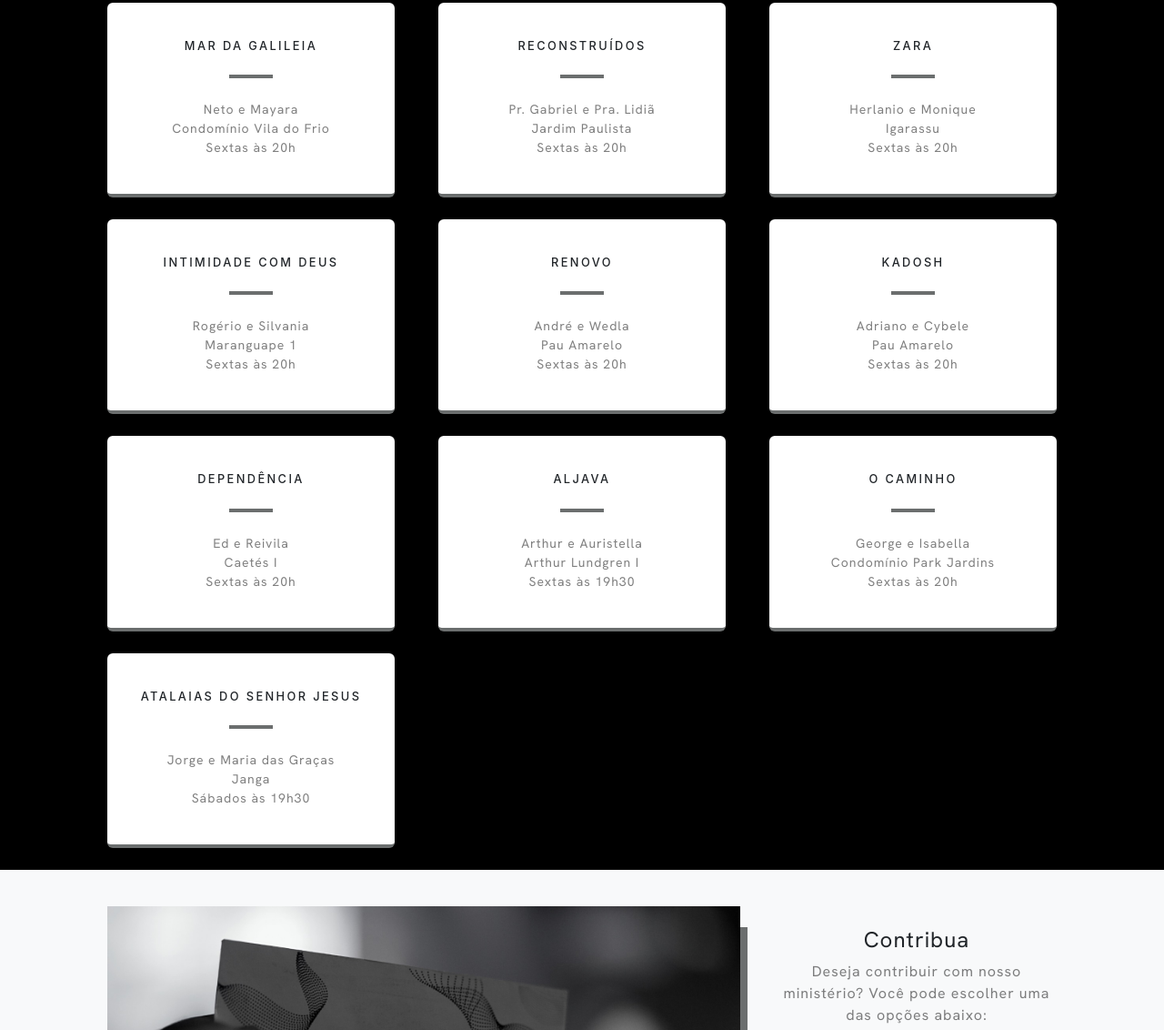
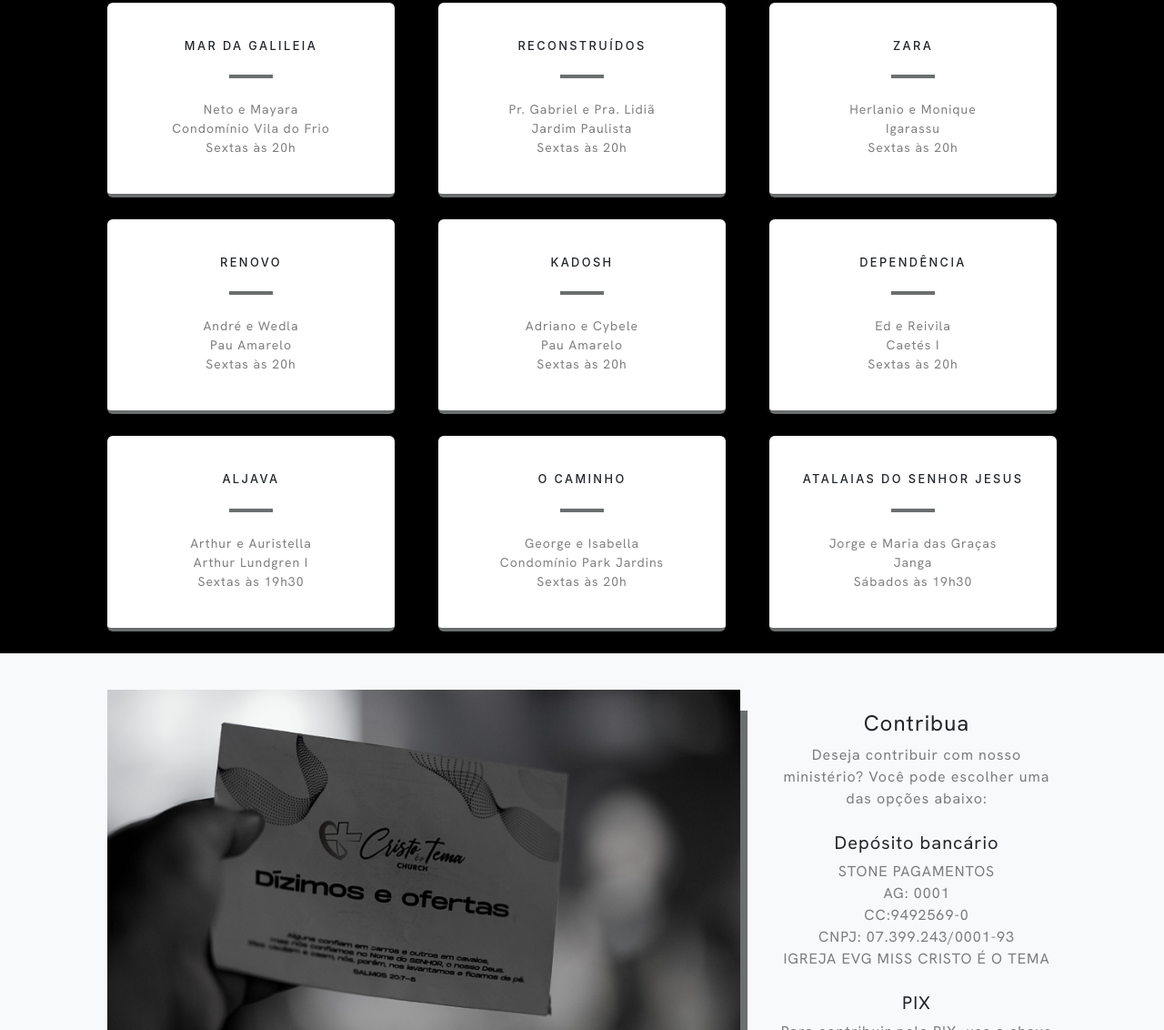
Before and after one commit to foolOnTheHill/ct-church-landing-page, a plain HTML site: page index.html in a window 1280 px wide. Shown: the part 4082-5214 px from the top of the page at 91% size. Drawn offline with nearby package versions, Linux system fonts and the light colour scheme.

Commit message:
Atualiza lista de PGs

```diff
--- a/index.html
+++ b/index.html
@@ -227,17 +227,6 @@
                     <div class="col-md-4 mb-3 mb-md-0">
                         <div class="card py-4 h-100">
                             <div class="card-body text-center">
-                                <h4 class="text-uppercase m-0">Intimidade com Deus</h4>
-                                <hr class="my-4 mx-auto" />
-                                <div class="small text-black-50">Rogério e Silvania</div>
-                                <div class="small text-black-50">Maranguape 1</div>
-                                <div class="small text-black-50">Sextas às 20h</div>
-                            </div>
-                        </div>
-                    </div>
-                    <div class="col-md-4 mb-3 mb-md-0">
-                        <div class="card py-4 h-100">
-                            <div class="card-body text-center">
                                 <h4 class="text-uppercase m-0">Renovo</h4>
                                 <hr class="my-4 mx-auto" />
                                 <div class="small text-black-50">André e Wedla</div>
@@ -257,8 +246,6 @@
                             </div>
                         </div>
                     </div>
-                </div>
-                <div class="row gx-4 gx-lg-5">
                     <div class="col-md-4 mb-3 mb-md-0">
                         <div class="card py-4 h-100">
                             <div class="card-body text-center">
@@ -270,6 +257,8 @@
                             </div>
                         </div>
                     </div>
+                </div>
+                <div class="row gx-4 gx-lg-5">
                     <div class="col-md-4 mb-3 mb-md-0">
                         <div class="card py-4 h-100">
                             <div class="card-body text-center">
@@ -292,8 +281,6 @@
                             </div>
                         </div>
                     </div>
-                </div>
-                <div class="row gx-4 gx-lg-5">
                     <div class="col-md-4 mb-3 mb-md-0">
                         <div class="card py-4 h-100">
                             <div class="card-body text-center">
```
